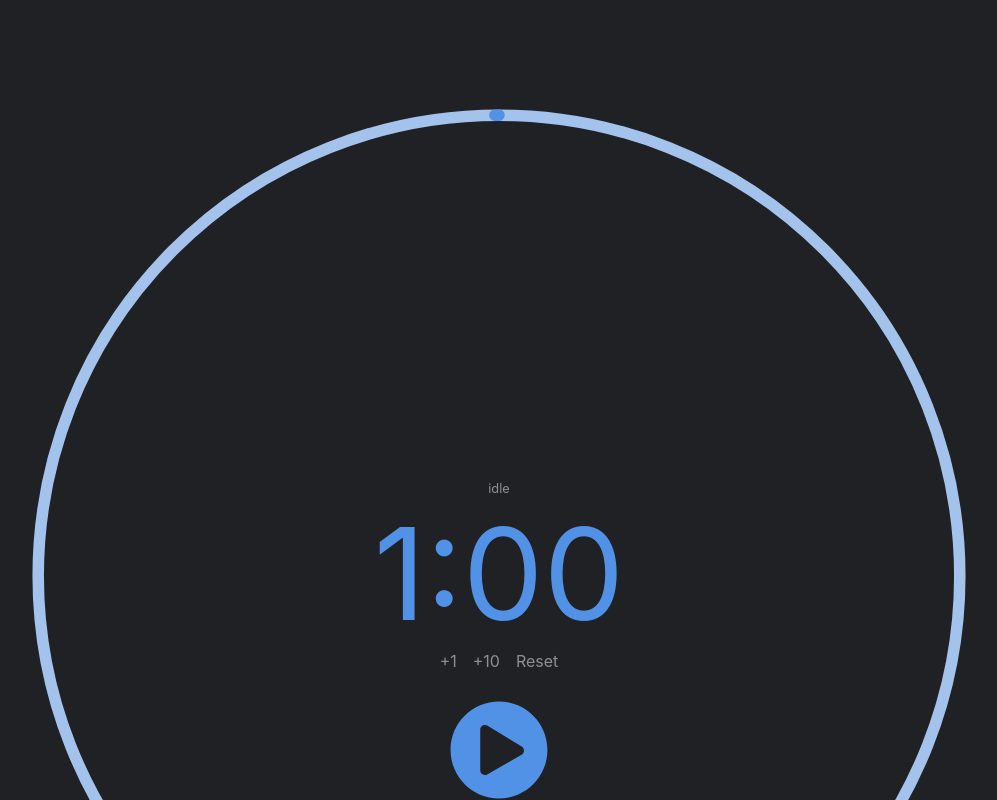
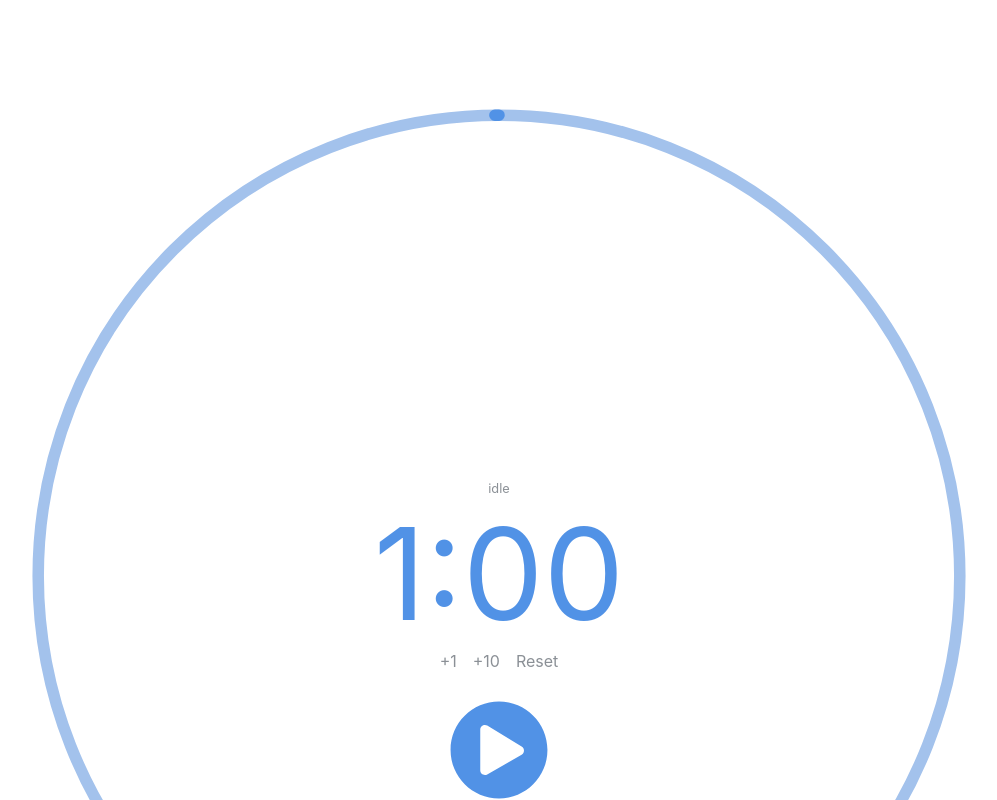
Before and after one commit to jonasholbech/stopwatch-react, a React (Create React App) app: page / in a window 1280 px wide. Shown: the top 800 px of the page, without its empty margins (141-1138 px from the left). Built offline with nearby package versions, Linux system fonts and the light colour scheme; the HTML template or start-up script is replaced by a standard one.

Commit message:
transparent background for embeding

```diff
--- a/src/App.css
+++ b/src/App.css
@@ -1,5 +1,5 @@
 :root {
-  --color-background: #202124;
+  --color-background: transparent; /* #202124;*/
   --color-text: white;
   --color-primary: #5192e6;
   --color-primary-light: hsl(214.5, 65.8%, 78.2%);
```
